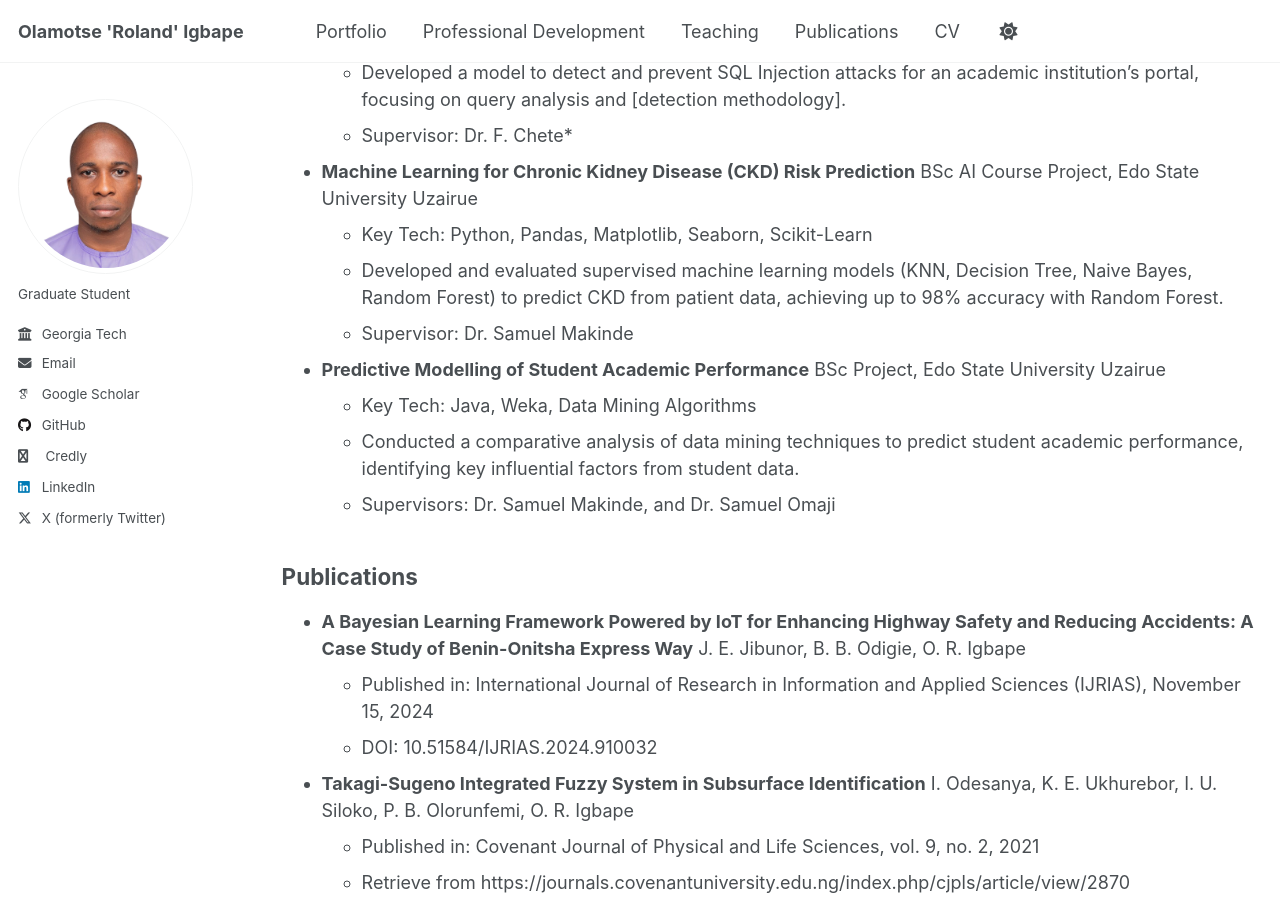
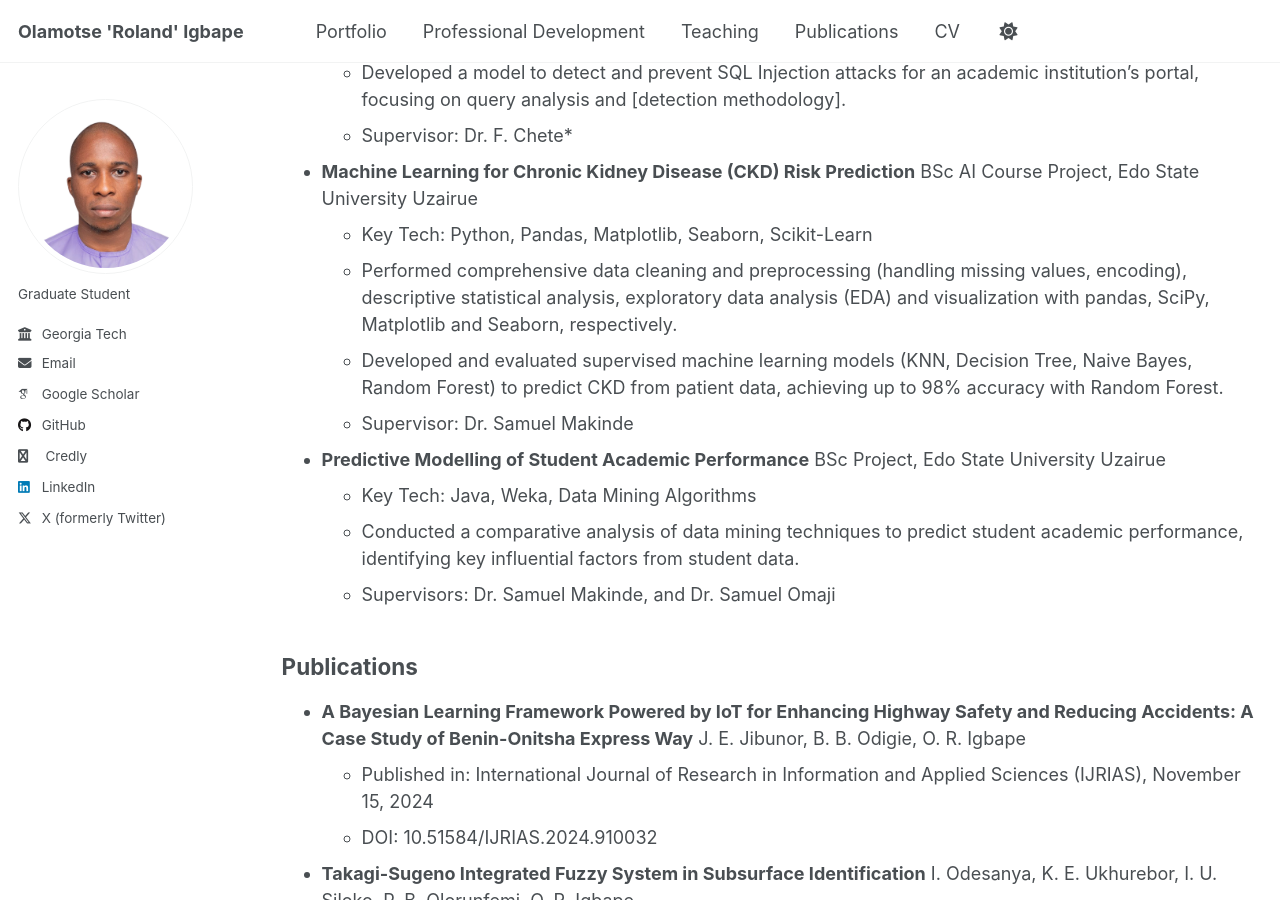
Before and after one commit to oigbape/oigbape.github.io, a Jekyll site: the page built from _pages/cv.md, in a window 1280 px wide and 900 px high, scrolled down 2592 px. Built offline with Jekyll 4.4.1, drawn with Linux system fonts in a browser that asks for light colours; some web fonts are replaced.

Commit message:
Update cv.md

```diff
--- a/_pages/cv.md
+++ b/_pages/cv.md
@@ -70,6 +70,7 @@ redirect_from:
 
 * **Machine Learning for Chronic Kidney Disease (CKD) Risk Prediction** BSc AI Course Project, Edo State University Uzairue
     *  Key Tech: Python, Pandas, Matplotlib, Seaborn, Scikit-Learn
+    *  Performed comprehensive data cleaning and preprocessing (handling missing values, encoding), descriptive statistical analysis, exploratory data analysis (EDA) and visualization with pandas, SciPy, Matplotlib and Seaborn, respectively.
     *  Developed and evaluated supervised machine learning models (KNN, Decision Tree, Naive Bayes, Random Forest) to predict CKD from patient data, achieving up to 98% accuracy with Random Forest.
     *  Supervisor: Dr. Samuel Makinde
 
```
